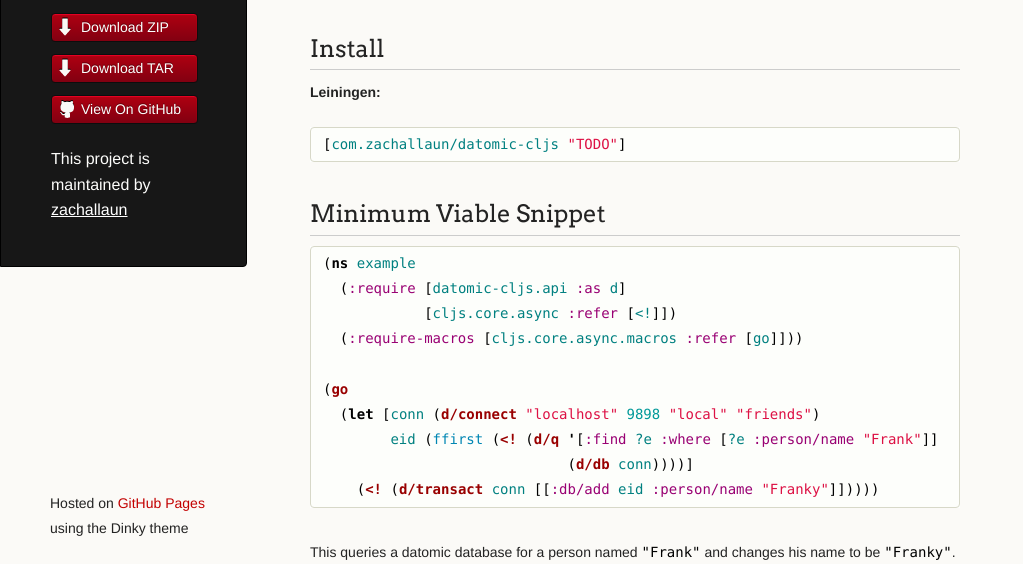
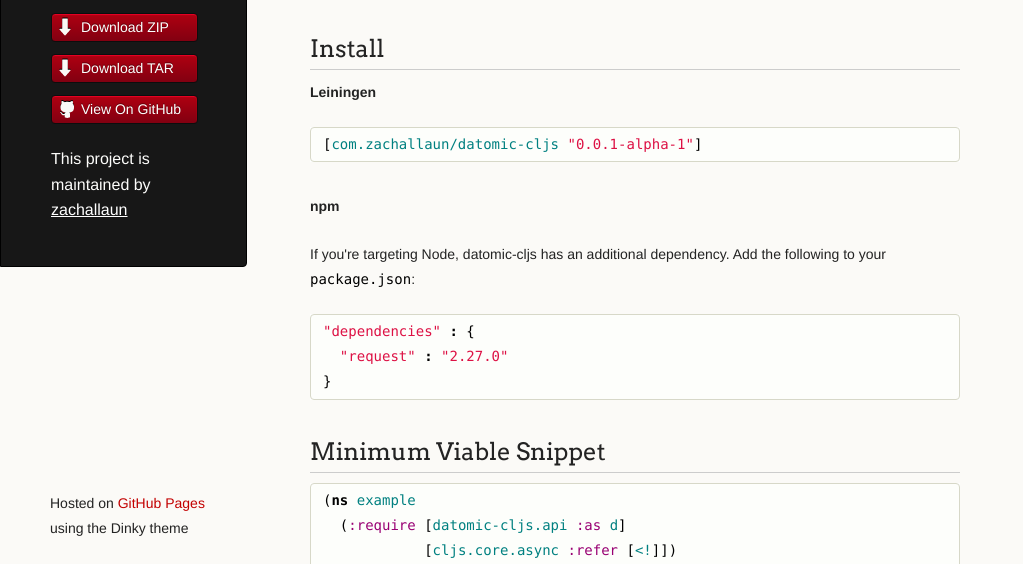
Before and after one commit to zachallaun/datomic-cljs, a plain HTML site: page index.html in a window 1280 px wide. Shown: the part 227-791 px from the top of the page, without its empty margins (0-1023 px from the left). Drawn offline with Linux system fonts and the light colour scheme.

```diff
--- a/index.html
+++ b/index.html
@@ -49,9 +49,19 @@
 <h2>
 <a name="install" class="anchor" href="#install"><span class="octicon octicon-link"></span></a>Install</h2>
 
-<p><strong>Leiningen:</strong></p>
+<p><strong>Leiningen</strong></p>
 
-<div class="highlight highlight-clj"><pre><span class="p">[</span><span class="nv">com.zachallaun/datomic-cljs</span> <span class="s">"TODO"</span><span class="p">]</span>
+<div class="highlight highlight-clj"><pre><span class="p">[</span><span class="nv">com.zachallaun/datomic-cljs</span> <span class="s">"0.0.1-alpha-1"</span><span class="p">]</span>
+</pre></div>
+
+<p><strong>npm</strong></p>
+
+<p>If you're targeting Node, datomic-cljs has an additional dependency.
+Add the following to your <code>package.json</code>:</p>
+
+<div class="highlight highlight-js"><pre><span class="s2">"dependencies"</span> <span class="o">:</span> <span class="p">{</span>
+  <span class="s2">"request"</span> <span class="o">:</span> <span class="s2">"2.27.0"</span>
+<span class="p">}</span>
 </pre></div>
 
 <h2>
```
Also changed, not shown: params.json (+1 -1 lines).
